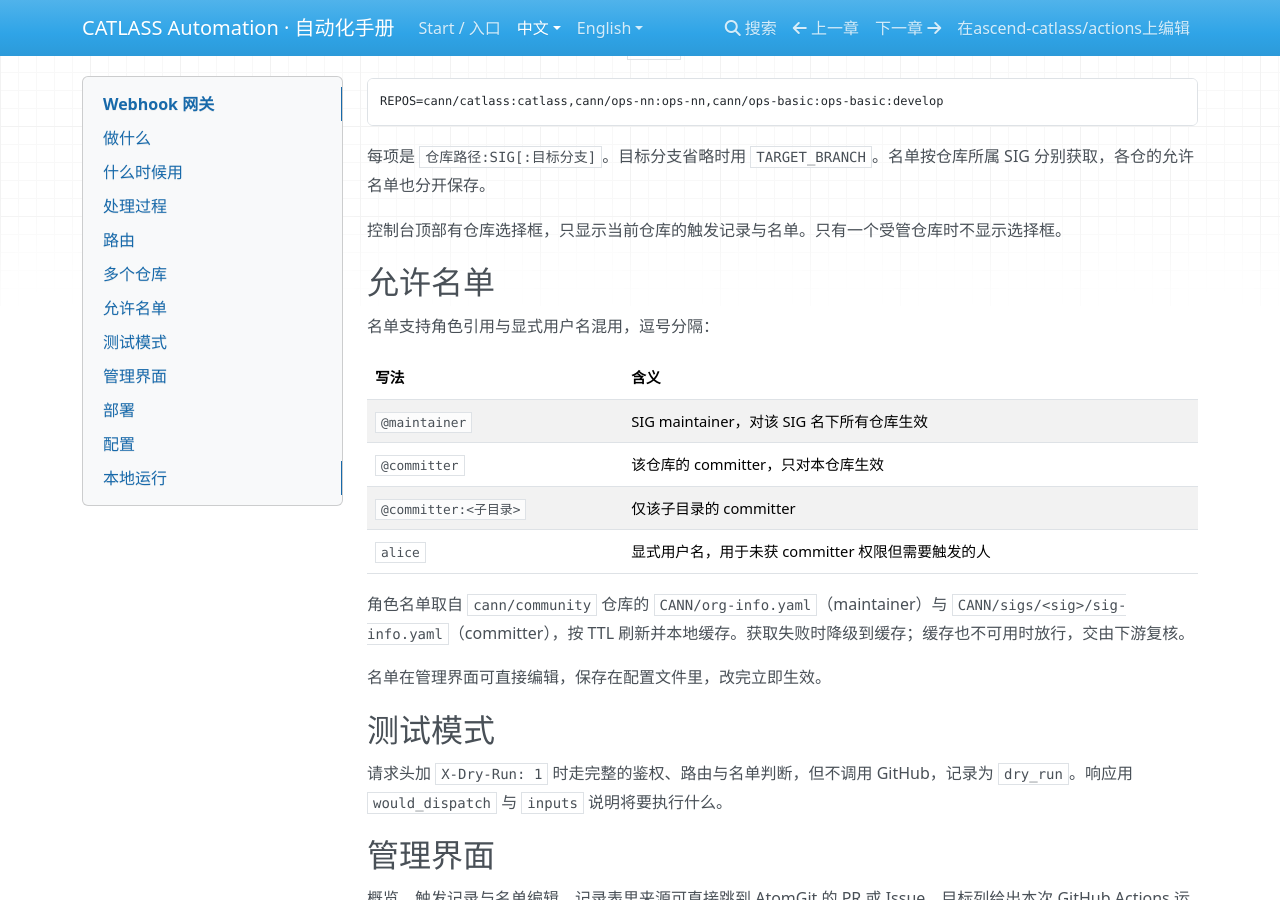
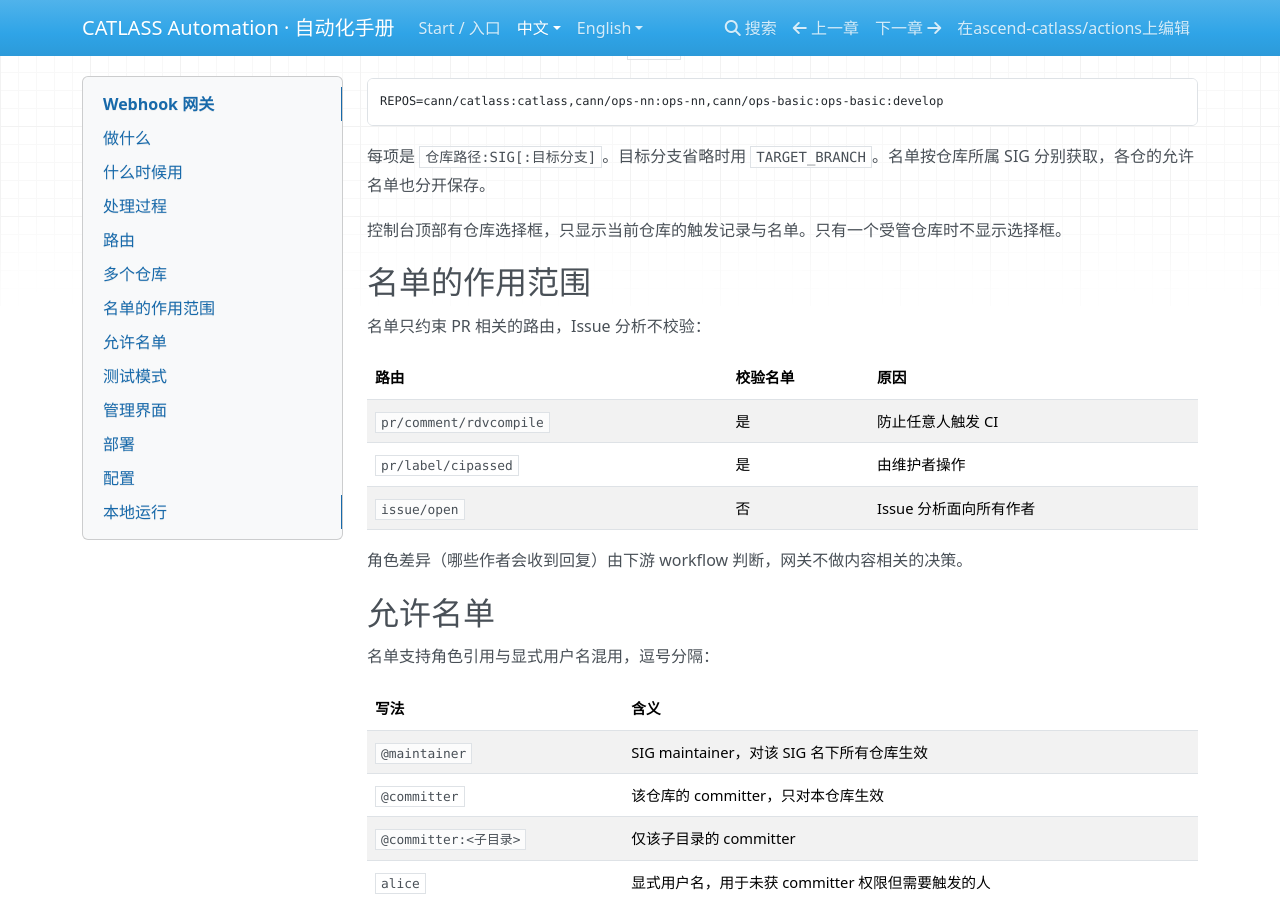
Before and after one commit to ascend-catlass/actions, an MkDocs documentation site: the page built from docs/zh/gateway.md, in a window 1280 px wide and 900 px high, scrolled down 937 px. Built offline with MkDocs 1.6.1, drawn with Linux system fonts in a browser that asks for light colours; nearby versions of some CDN libraries.

Commit message:
gateway: open issue analysis to all authors
Issue analysis is meant to respond to anyone filing an issue, so the
triggering author should not be filtered by the committer roster. Add a
per-route requires_allow_list flag: PR routes keep the check, the issue
route skips it.

Role-specific reply behaviour stays in the downstream workflow.

Verified with the reported case: an outside author opening issue #808 now
dispatches, while the same user commenting rdvcompile on a PR is still
rejected.

```diff
--- a/docs/zh/gateway.md
+++ b/docs/zh/gateway.md
@@ -40,6 +40,18 @@ REPOS=cann/catlass:catlass,cann/ops-nn:ops-nn,cann/ops-basic:ops-basic:develop
 每项是 `仓库路径:SIG[:目标分支]`。目标分支省略时用 `TARGET_BRANCH`。名单按仓库所属 SIG 分别获取，各仓的允许名单也分开保存。
 
 控制台顶部有仓库选择框，只显示当前仓库的触发记录与名单。只有一个受管仓库时不显示选择框。
+
+## 名单的作用范围
+
+名单只约束 PR 相关的路由，Issue 分析不校验：
+
+| 路由 | 校验名单 | 原因 |
+| --- | --- | --- |
+| `pr/comment/rdvcompile` | 是 | 防止任意人触发 CI |
+| `pr/label/cipassed` | 是 | 由维护者操作 |
+| `issue/open` | 否 | Issue 分析面向所有作者 |
+
+角色差异（哪些作者会收到回复）由下游 workflow 判断，网关不做内容相关的决策。
 
 ## 允许名单
 
```
Also changed, not shown: docs/en/gateway.md (+12 -0 lines), 2 other files.
